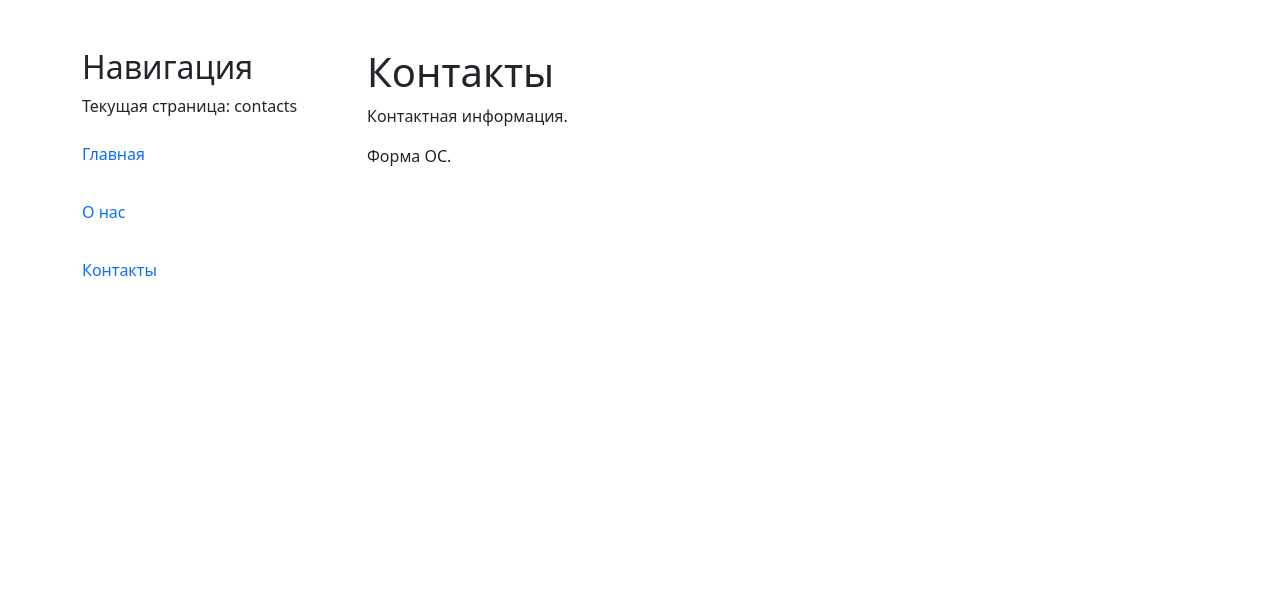
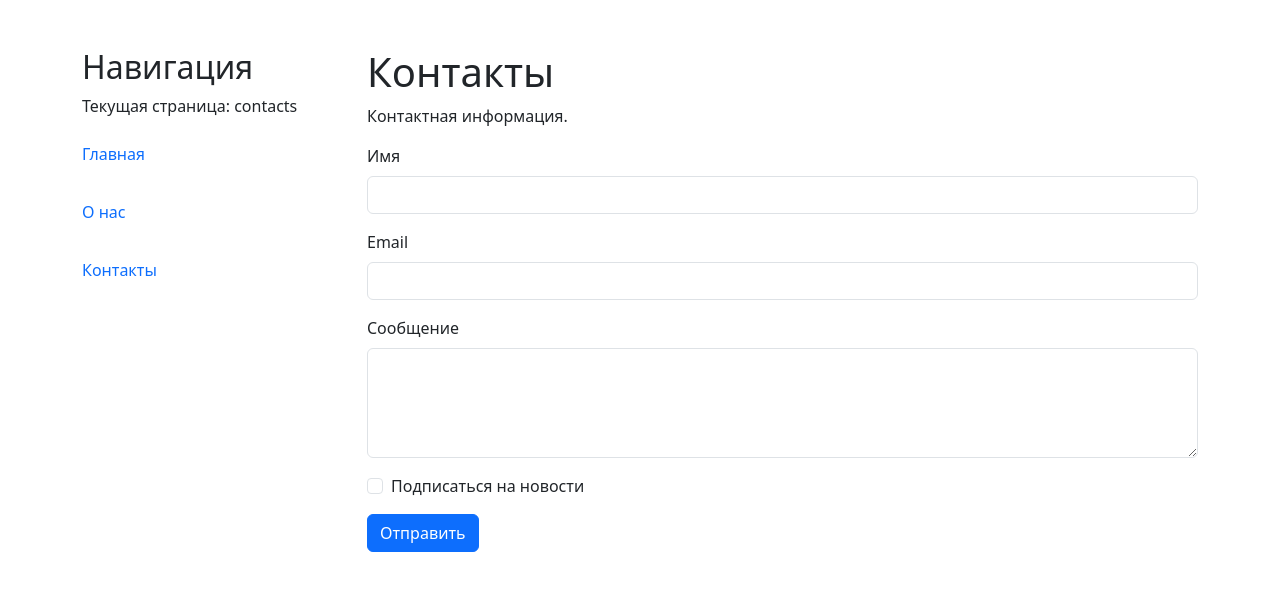
Before and after one commit to forsakensu/flask-bootstrap, a Flask app: a page that uses templates/contacts.j2 in a window 1280 px wide. Shown: the top 591 px of the page. Run offline with Flask 3, Linux system fonts and the light colour scheme.

Commit message:
Добавлена форма (boostrap классы)

```diff
--- a/templates/contacts.j2
+++ b/templates/contacts.j2
@@ -3,5 +3,28 @@
 {% block content %}
   <h1>Контакты</h1>
   <p>Контактная информация.</p>
-  <p>Форма ОС.</p>
+
+  <form action="{{ url_for('feedback') }}" method="post">
+    <div class="mb-3">
+      <label for="name" class="form-label">Имя</label>
+      <input type="text" class="form-control" id="name" name="name">
+    </div>
+
+    <div class="mb-3">
+      <label for="email" class="form-label">Email</label>
+      <input type="email" class="form-control" id="email" name="email" required>
+    </div>
+
+    <div class="mb-3">
+      <label for="message" class="form-label">Сообщение</label>
+      <textarea class="form-control" id="message" name="message" rows="4" required></textarea>
+    </div>
+
+    <div class="mb-3 form-check">
+      <input type="checkbox" class="form-check-input" id="newsletter" name="newsletter">
+      <label class="form-check-label" for="newsletter">Подписаться на новости</label>
+    </div>
+
+    <button type="submit" class="btn btn-primary">Отправить</button>
+  </form>
 {% endblock content %}
```
